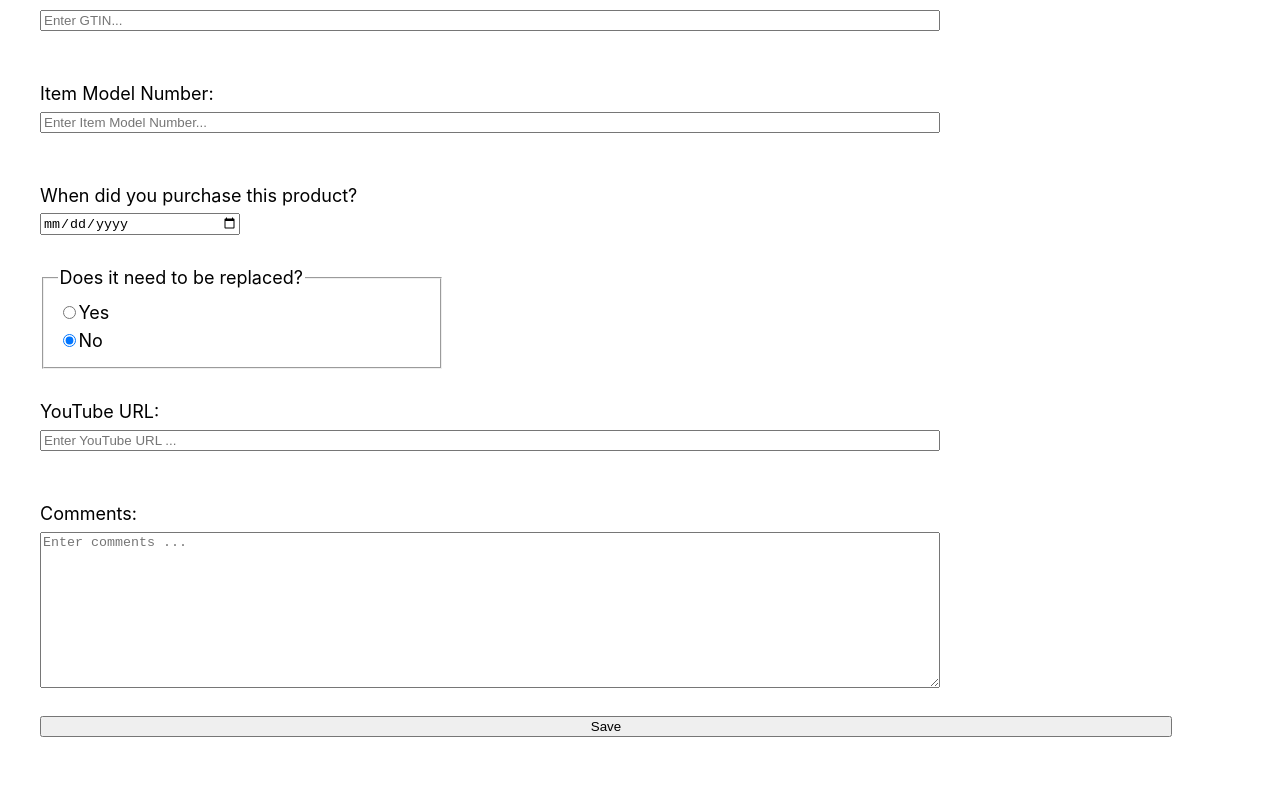
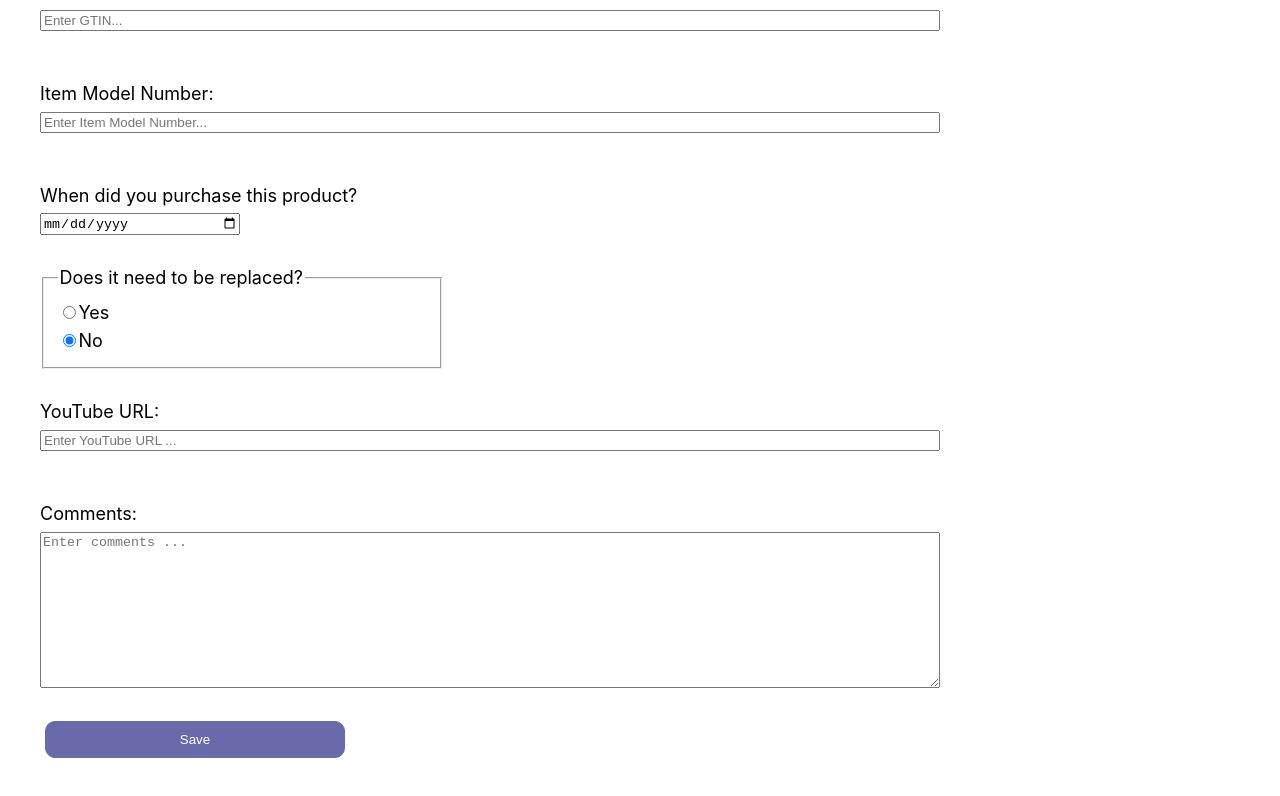
Before and after one commit to Th5192/duurable, a Next.js app: page /review-editor in a window 1280 px wide. Shown: the part 533-1329 px from the top of the page. Built offline with nearby package versions, Linux system fonts and the light colour scheme; no server answers.

Commit message:
Review-Editor save button css

```diff
--- a/pages/review-editor.tsx
+++ b/pages/review-editor.tsx
@@ -7,6 +7,7 @@ import Link from 'next/link';
 import Layout from '../components/layout'
 
 import reviewEditorStyles from '../styles/review-editor.module.css'
+import utilStyles from '../styles/utils.module.css'
 
 // React core.
 import React, { useContext, useEffect, useState } from 'react';
@@ -635,7 +636,7 @@ interface DataPointEditingFormProps {
           <label>Comments:</label>
           <textarea id='comments' placeholder='Enter comments ...' name='comments' rows={10} value={comments} onChange={handleTextAreaChange}/>
           <br></br>
-          <button type='submit'>Save</button>
+          <button className={utilStyles.largeButton} type='submit'>Save</button>
           <br></br>
         </form>
         <div>
--- a/styles/utils.module.css
+++ b/styles/utils.module.css
@@ -303,6 +303,7 @@
   justify-content: center;
   height: auto;
   width: auto;
+  max-width: 300px;
   padding: 10px;
   border-color: var(--very-peri);
   border-width: 1px;
```
